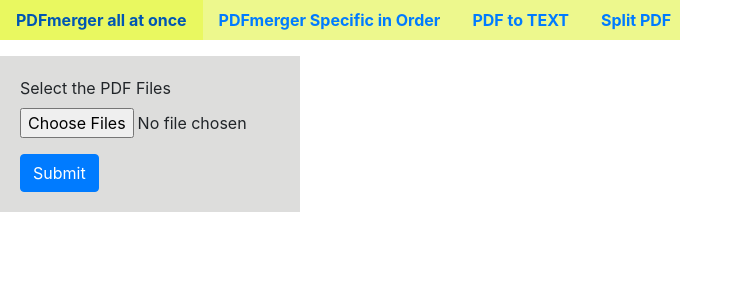
After one commit to basantrawat/FlaskApp-PDFhandler, a Flask app: page /splitPdf in a window 1280 px wide. The commit adds this page. Shown: the top 300 px of the page, without its empty margins (0-743 px from the left). Run offline with Flask 2, Linux system fonts and the light colour scheme; some libraries are stand-ins or nearby versions.

Commit message:
Added PDF split Functionality

```diff
--- a/app.py
+++ b/app.py
@@ -81,4 +81,32 @@ def pdfToText():
     else:
         return render_template('pdfToText.html')
 
+@app.route('/splitPdf', methods=['GET', 'POST'])
+def splitPdf():
+    if(request.method=='POST'):
+        pdffile = request.form.get('filename')
+
+        f = open(pdffile, "rb")
+        inputpdf = PyPDF2.PdfFileReader(f)
+        for i in range(inputpdf.numPages):
+            output = PyPDF2.PdfFileWriter()
+            output.addPage(inputpdf.getPage(i))
+            name = pdffile[:-4]+"-Page "+str(i)+".pdf"
+            outputStream = open(name, "wb")
+            output.write(outputStream)
+
+        return render_template('splitPdf.html', msg="Successfully Splited the PDF")
+
+    else:
+        return render_template('splitPdf.html', msg="")
+
+    # # Listing all the file in directory
+    # files = [f for f in os.listdir(".") if os.path.isfile(f)]
+
+    # #Selecting only PDF files from above list
+    # files = list(filter(lambda f: f.lower().endswith((".pdf")), files))
+    # # print(files)
+
+
+
 app.run(debug=True)
--- a/templates/layout.html
+++ b/templates/layout.html
@@ -14,7 +14,7 @@
             padding: 0;
             white-space: nowrap;
             background-color: rgb(237, 248, 141);
-            width:580px;
+            width:680px;
             }
         .nav-link{
             font-weight: bold;
@@ -36,6 +36,9 @@
         <li>
         <a class="nav-link" href="http://127.0.0.1:5000/pdfToText">PDF to TEXT</a>
         </li>
+        <li>
+        <a class="nav-link" href="http://127.0.0.1:5000/splitPdf">Split PDF</a>
+        </li>
     </ul>
 
 {% block body %}
--- /dev/null
+++ b/templates/splitPdf.html
@@ -0,0 +1,17 @@
+{% extends 'layout.html' %}
+{% block body %}
+
+<form action="/splitPdf" method='post' style="padding:20px; background-color: rgb(221, 221, 220); width:300px;">
+    <div class="form-group">
+        <label>Select the PDF Files</label>
+        <input type="file" class="form-control-file" name="filename" accept="application/pdf" multiple required>
+    </div>
+    <button type="submit" class="btn btn-primary">Submit</button>
+</form>
+<br/><br/>
+</div>
+<div class="form-group">
+    <b>{{msg}}</b>
+</div>
+
+{% endblock %}
```
